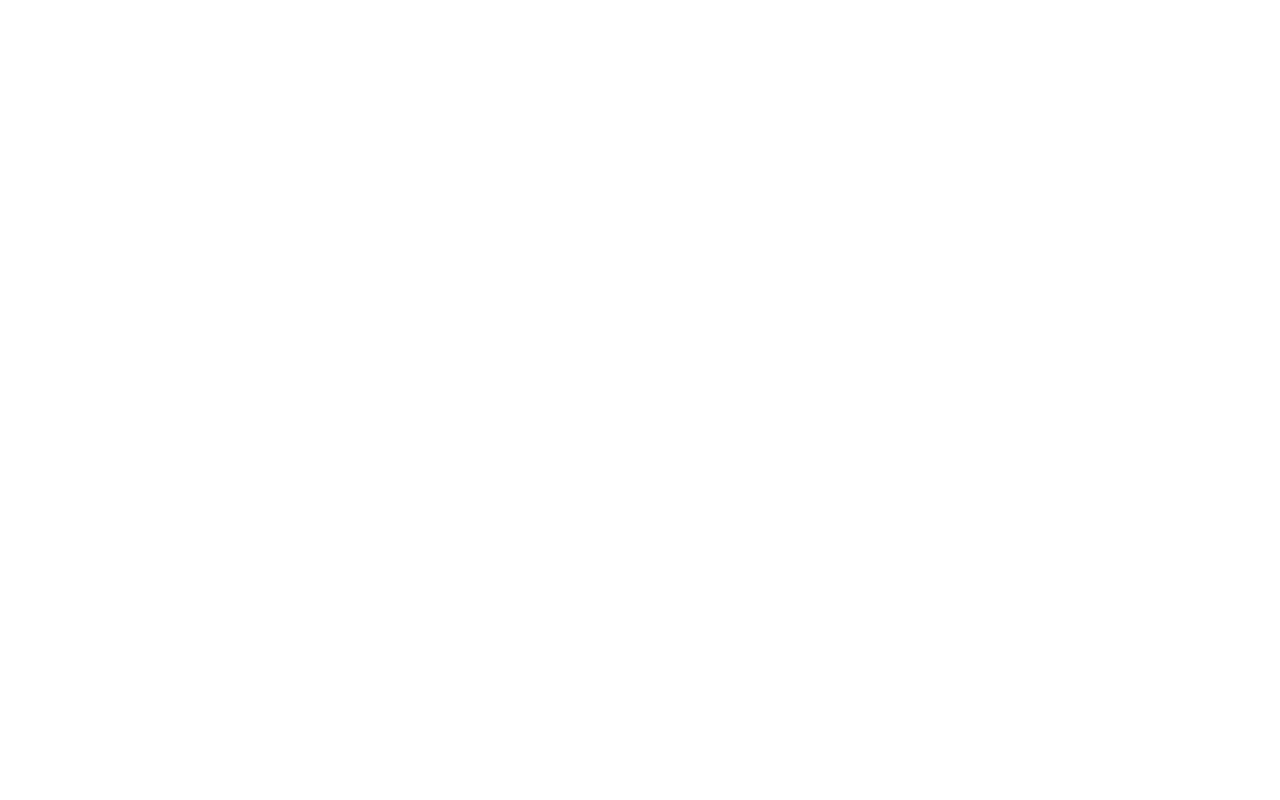
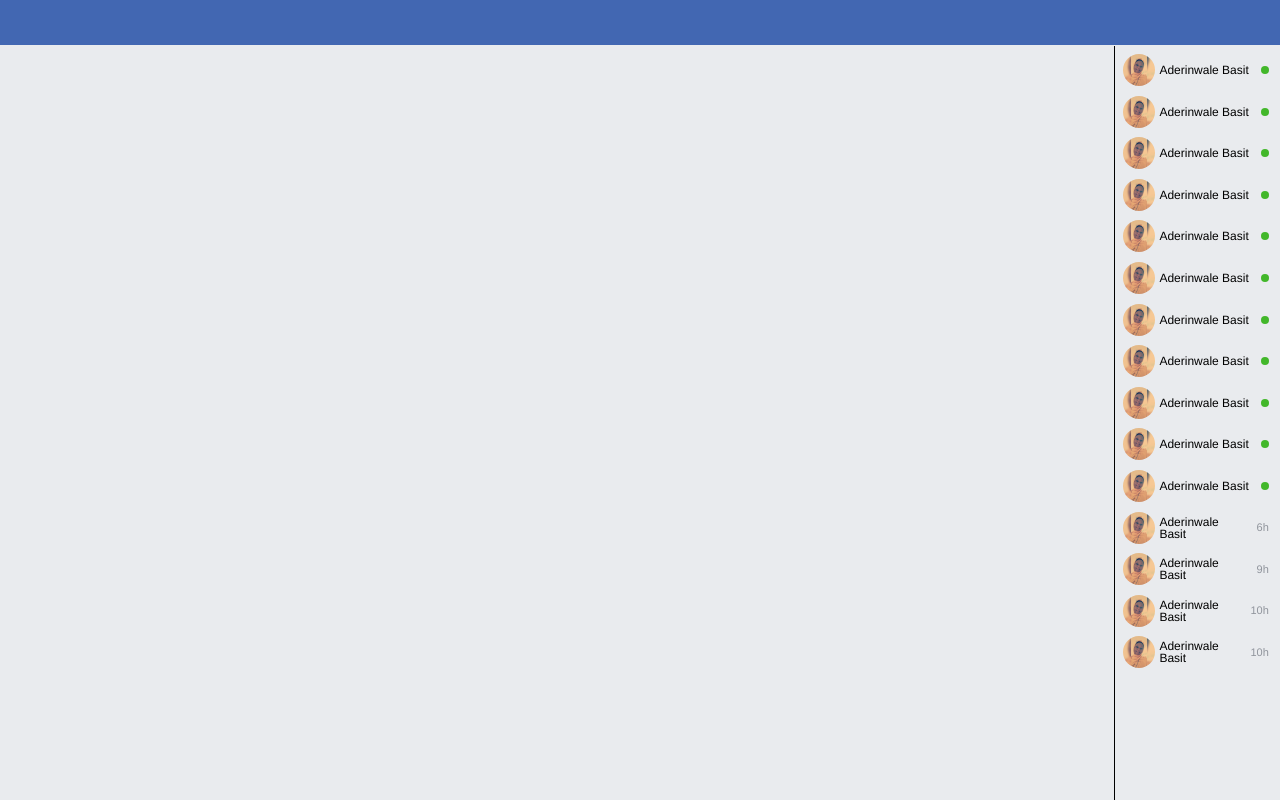
Before and after one commit to aishacodes/funbook, a plain HTML site: page classical.html in a window 1280 px wide. Drawn offline with Linux system fonts and the light colour scheme.

Commit message:
right nav

```diff
--- a/classical.html
+++ b/classical.html
@@ -5,15 +5,107 @@
     <meta charset="UTF-8">
     <meta name="viewport" content="width=device-width, initial-scale=1.0">
     <link rel="stylesheet" href="css/reset.css">
-    <title>Document</title>
+    <link rel="stylesheet" href="css/classic.css">
+    <title></title>
 </head>
 
 <body>
     <nav>
 
     </nav>
-    <div class="side-nav">
-
+    <div class="right-nav">
+        <div class="users">
+            <div class="user">
+                <img src="media/user.jpg" alt="">
+                <p class="user-name">Aderinwale Basit
+                </p>
+                <span></span>
+            </div>
+            <div class="user">
+                <img src="media/user.jpg" alt="">
+                <p class="user-name">Aderinwale Basit
+                </p>
+                <span></span>
+            </div>
+            <div class="user">
+                <img src="media/user.jpg" alt="">
+                <p class="user-name">Aderinwale Basit
+                </p>
+                <span></span>
+            </div>
+            <div class="user">
+                <img src="media/user.jpg" alt="">
+                <p class="user-name">Aderinwale Basit
+                </p>
+                <span></span>
+            </div>
+            <div class="user">
+                <img src="media/user.jpg" alt="">
+                <p class="user-name">Aderinwale Basit
+                </p>
+                <span></span>
+            </div>
+            <div class="user">
+                <img src="media/user.jpg" alt="">
+                <p class="user-name">Aderinwale Basit
+                </p>
+                <span></span>
+            </div>
+            <div class="user">
+                <img src="media/user.jpg" alt="">
+                <p class="user-name">Aderinwale Basit
+                </p>
+                <span></span>
+            </div>
+            <div class="user">
+                <img src="media/user.jpg" alt="">
+                <p class="user-name">Aderinwale Basit
+                </p>
+                <span></span>
+            </div>
+            <div class="user">
+                <img src="media/user.jpg" alt="">
+                <p class="user-name">Aderinwale Basit
+                </p>
+                <span></span>
+            </div>
+            <div class="user">
+                <img src="media/user.jpg" alt="">
+                <p class="user-name">Aderinwale Basit
+                </p>
+                <span></span>
+            </div>
+            <div class="user">
+                <img src="media/user.jpg" alt="">
+                <p class="user-name">Aderinwale Basit
+                </p>
+                <span></span>
+            </div>
+            <div class="user">
+                <img src="media/user.jpg" alt="">
+                <p class="user-name">Aderinwale Basit
+                </p>
+                <label>6h</label>
+            </div>
+            <div class="user">
+                <img src="media/user.jpg" alt="">
+                <p class="user-name">Aderinwale Basit
+                </p>
+                <label>9h</label>
+            </div>
+            <div class="user">
+                <img src="media/user.jpg" alt="">
+                <p class="user-name">Aderinwale Basit
+                </p>
+                <label>10h</label>
+            </div>
+            <div class="user">
+                <img src="media/user.jpg" alt="">
+                <p class="user-name">Aderinwale Basit
+                </p>
+                <label>10h</label>
+            </div>
+        </div>
     </div>
     <main>
 
--- a/css/classic.css
+++ b/css/classic.css
@@ -5,4 +5,64 @@ body {
     justify-content: center;
     font-size: 14px;
     height: 100vh;
+    background-color: #E9EBEE;
+    font-size: 12px;
 }
+
+* {
+    box-sizing: border-box;
+}
+
+nav {
+    height: 45px;
+    position: fixed;
+    width: 100%;
+    background-color: #4267B2;
+    top: 0;
+}
+
+.right-nav {
+    position: fixed;
+    right: 0;
+    top: 46px;
+    width: 13vw;
+    height: 100%;
+    border-left: 1px solid black;
+}
+
+.users {
+    display: flex;
+    flex-direction: column;
+    margin: .2rem;
+}
+
+.user {
+    display: flex;
+    align-items: center;
+    padding: .3rem 0;
+}
+
+.user img {
+    width: 32px;
+    height: 32px;
+    border-radius: 50%;
+    margin: 0 .3rem;
+}
+
+.user p {
+    flex-grow: 1;
+}
+
+.user span {
+    width: .5rem;
+    height: .5rem;
+    border-radius: 50%;
+    background-color: #42B72A;
+    margin: 0 .5rem;
+}
+
+.user label {
+    font-size: 11px;
+    color: #90949c;
+    margin: 0 .5rem;
+}
```
Also changed, not shown: home.html (+1 -1 lines).
